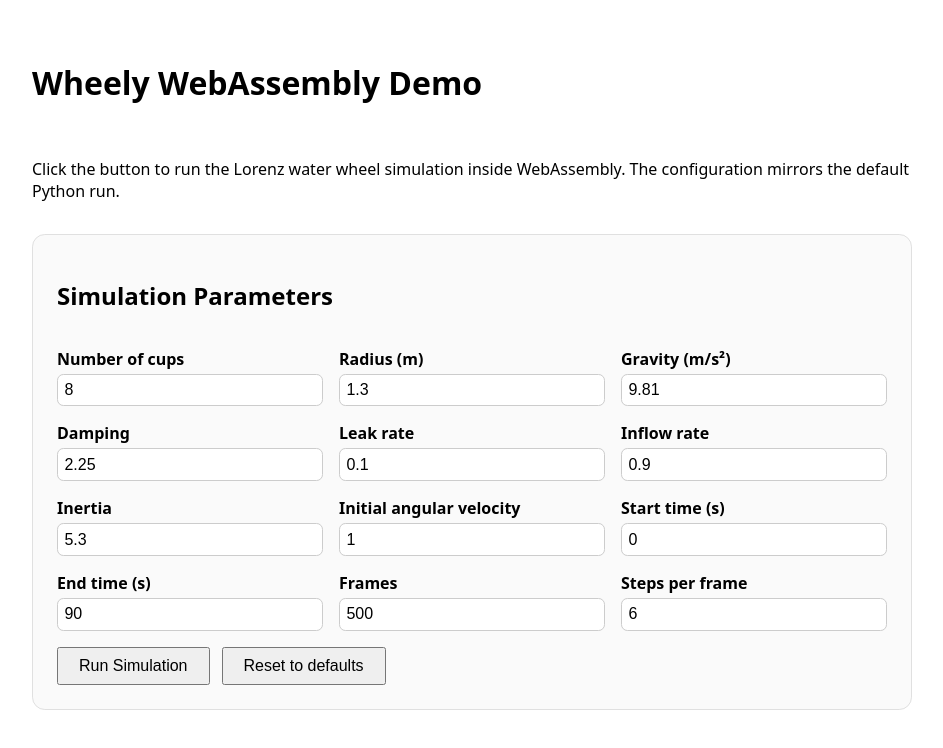
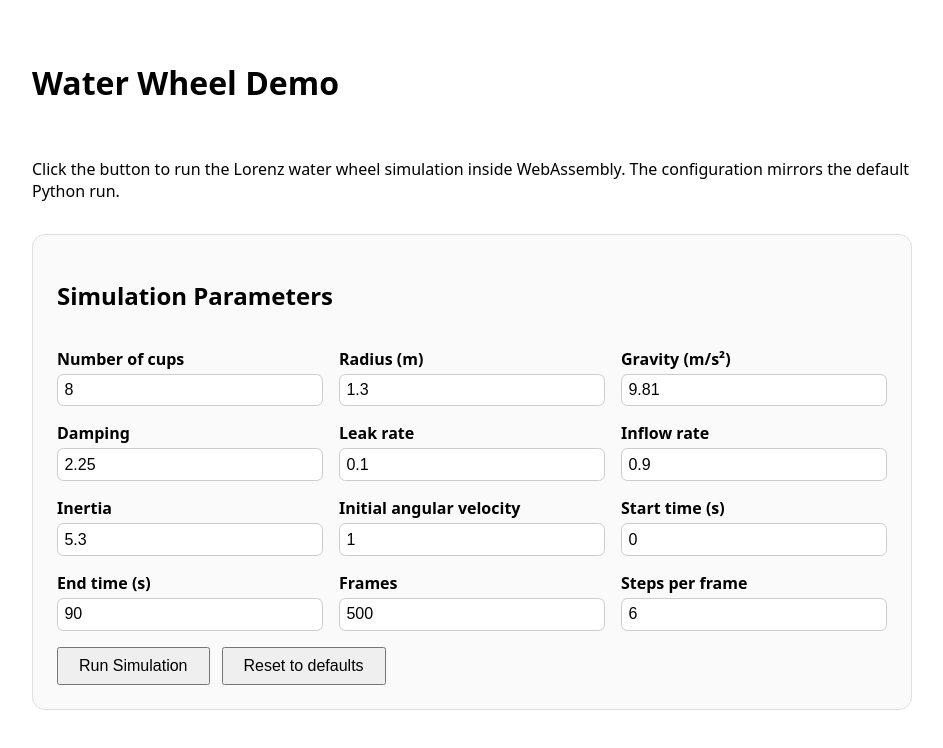
Before and after one commit to jvleta/wheely, a React (Vite) app in the folder web/: page / in a window 1280 px wide. Shown: the top 748 px of the page, without its empty margins (168-1111 px from the left). Built offline with nearby package versions, Linux system fonts and the light colour scheme; what react-plotly.js would draw is missing.

Commit message:
changed title

```diff
--- a/web/index.html
+++ b/web/index.html
@@ -4,7 +4,7 @@
     <meta charset="UTF-8" />
     <link rel="icon" type="image/svg+xml" href="/vite.svg" />
     <meta name="viewport" content="width=device-width, initial-scale=1.0" />
-    <title>Wheely WASM Demo</title>
+    <title>Water Wheel Demo</title>
   </head>
   <body>
     <div id="root"></div>
--- a/web/src/App.tsx
+++ b/web/src/App.tsx
@@ -437,7 +437,7 @@ export default function App() {
 
   return (
     <main style={{ display: "flex", flexDirection: "column", gap: "1rem", alignItems: "stretch", padding: "2rem", fontFamily: "system-ui, sans-serif", maxWidth: "880px", margin: "0 auto" }}>
-      <h1>Wheely WebAssembly Demo</h1>
+      <h1>Water Wheel Demo</h1>
       <p>
         Click the button to run the Lorenz water wheel simulation inside WebAssembly. The configuration mirrors the default
         Python run.
```
